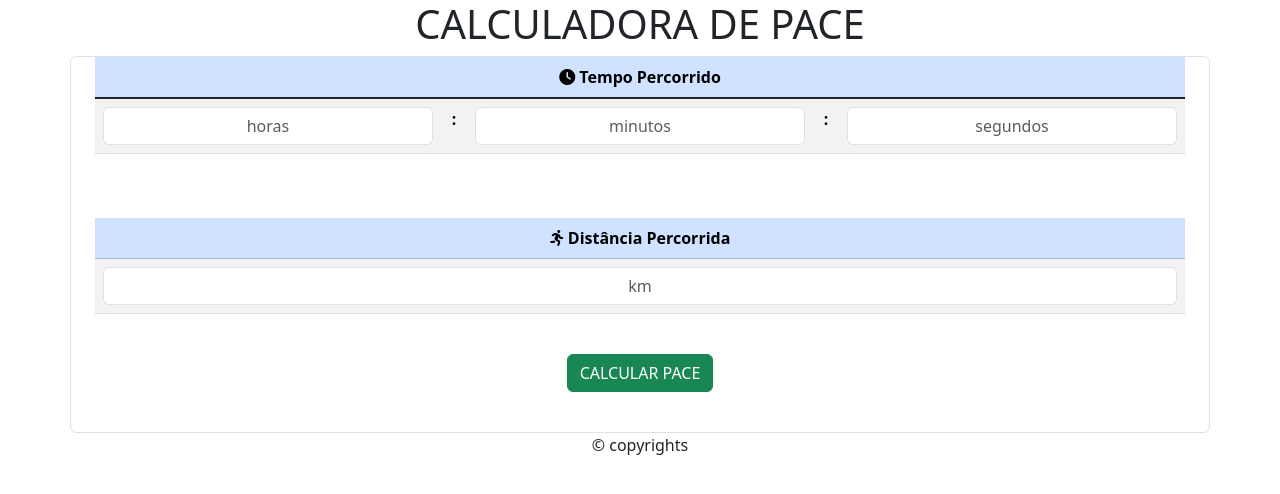
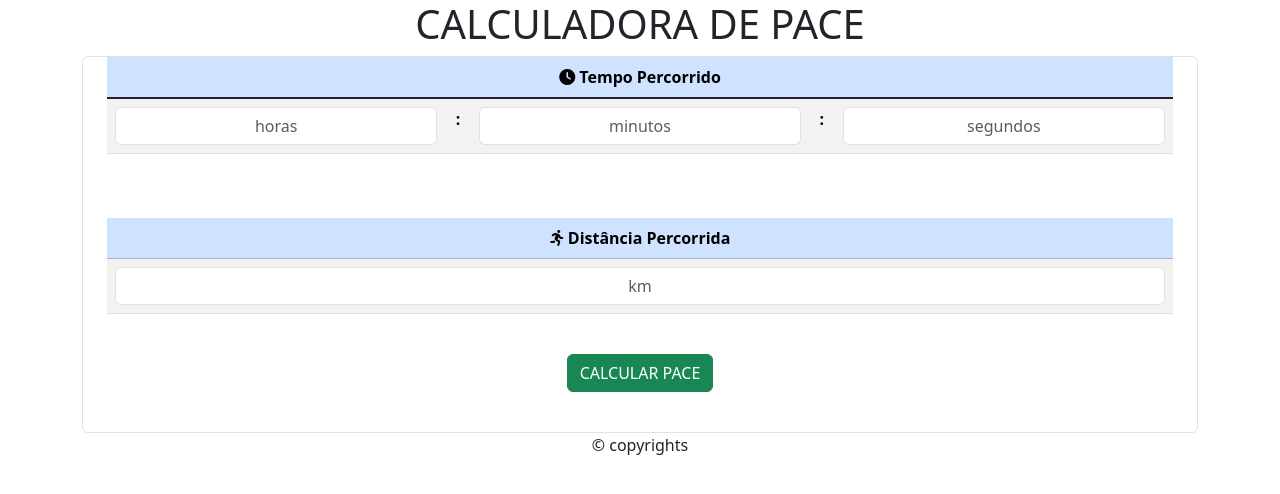
Before and after one commit to criscristiandarosa/calculadora-pace, a plain HTML site: page Calculadora-PACE/calculadora.html in a window 1280 px wide. Drawn offline with Linux system fonts and the light colour scheme.

Commit message:
bootstrap2

```diff
--- a/Calculadora-PACE/calculadora.html
+++ b/Calculadora-PACE/calculadora.html
@@ -10,7 +10,7 @@
     <link href="https://cdnjs.cloudflare.com/ajax/libs/font-awesome/6.0.0-beta3/css/all.min.css" rel="stylesheet">
 
 <body>
-    <div class="container-fluid text-center">
+    <div class="container text-center">
         <div id="alerta" class="alert alert-danger alert-dismissible fade show" role="alert" style="display: none;">
             <span id="alertaMensagem"></span>
             <button type="button" class="btn-close" aria-label="Close" onclick="ocultarAlerta()"></button>
@@ -21,7 +21,6 @@
         </header>
 
         <section class="container border rounded">
-            <!-- <h2 id="instrucao" >Informe seus dados:</h2> -->
 
             <div id="entradas" class="container">
 
--- a/Calculadora-PACE/script.js
+++ b/Calculadora-PACE/script.js
@@ -75,11 +75,6 @@ function verificarEExibirAlerta(mensagem) {
         exibirAlerta(mensagem);
     }
 }
-
-// Função para deixar o alertaVisivel = false quando clico no x, para poder aparecer novamente caso necessário
-// function fechouAlerta() {
-//     alertaVisivel = false
-// }
 
 // O site já inicializa com a estilização de onde vai aparecer o resultado removida
 document.getElementById('resultado').classList.remove('esconder')
```
